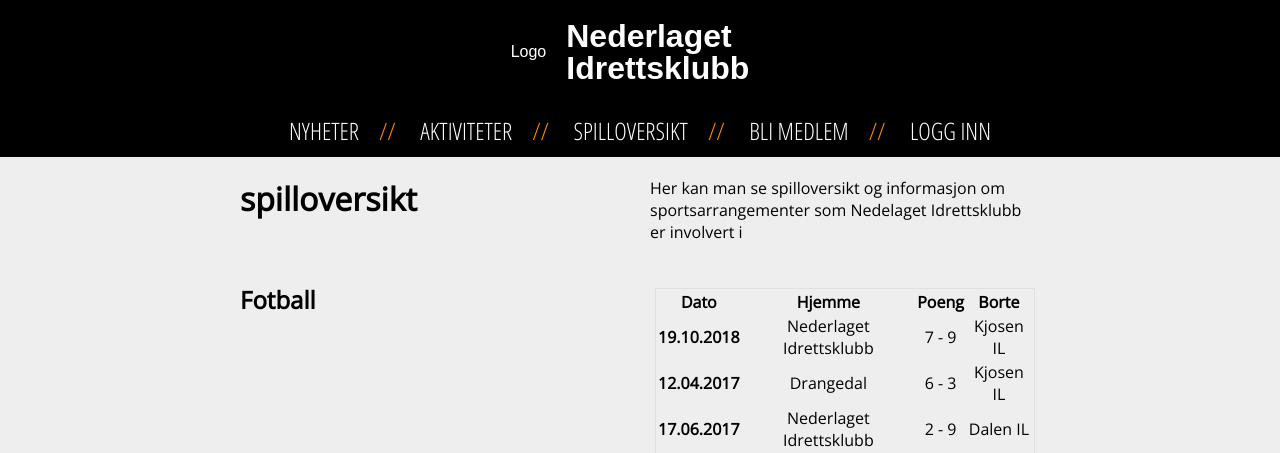
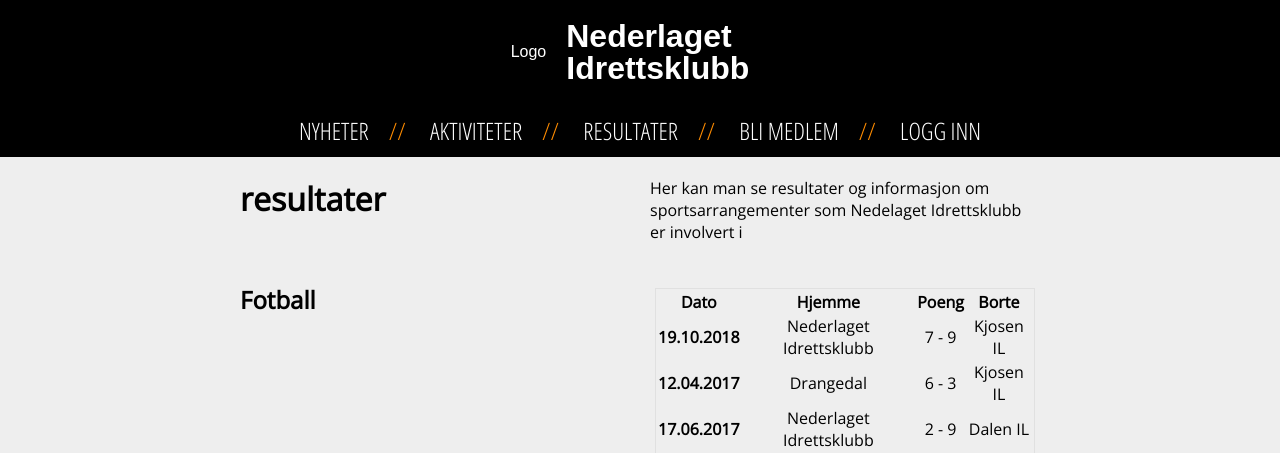
Before and after one commit to KennethLindalen/DbWeb, a PHP site: page /p/spilloversikt.php in a window 1280 px wide. Shown: the top 453 px of the page. Run offline with PHP 8.4, Linux system fonts and the light colour scheme; some web fonts are replaced.

Commit message:
Spilloversikt -> Resultater

```diff
--- a/index.php
+++ b/index.php
@@ -27,7 +27,7 @@
 				</li>
 				<li><a href="p/aktiviteter.php">Aktiviteter</a>
 				</li>
-				<li><a href="p/spilloversikt.php">Spilloversikt</a>
+				<li><a href="p/resultater.php">Resultater</a>
 				</li>
 				<li><a href="#" onClick="openRegistrerModal()">Bli medlem</a>
 				</li>
--- a/p/aktiviteter.php
+++ b/p/aktiviteter.php
@@ -27,7 +27,7 @@
 				</li>
 				<li>	<a href="aktiviteter.php">Aktiviteter</a>
 				</li>
-				<li>	<a href="spilloversikt.php">Spilloversikt</a>
+				<li>	<a href="resultater.php">Resultater</a>
 				</li>
 				<li>	<a href="#" onclick="openRegistrerModal()">Bli medlem</a>
 				</li>
--- a/p/nyheter.php
+++ b/p/nyheter.php
@@ -25,7 +25,7 @@
 				</li>
 				<li><a href="aktiviteter.php">Aktiviteter</a>
 				</li>
-				<li><a href="spilloversikt.php">Spilloversikt</a>
+				<li><a href="resultater.php">Resultater</a>
 				</li>
 				<li><a href="#" onClick="openRegistrerModal()">Bli medlem</a>
 				</li>
--- a/p/spilloversikt.php
+++ b/p/spilloversikt.php
@@ -27,7 +27,7 @@
 				</li>
 				<li>	<a href="aktiviteter.php">Aktiviteter</a>
 				</li>
-				<li>	<a href="spilloversikt.php">Spilloversikt</a>
+				<li>	<a href="resultater.php">Resultater</a>
 				</li>
 				<li>	<a href="#" onclick="openRegistrerModal()">Bli medlem</a>
 				</li>
@@ -39,9 +39,9 @@
 	</nav>
 	<main>
     <div class="container">
-      <h1>spilloversikt</h1>
+      <h1>resultater</h1>
       <p>
-        Her kan man se spilloversikt og informasjon om sportsarrangementer som Nedelaget Idrettsklubb er involvert i
+        Her kan man se resultater og informasjon om sportsarrangementer som Nedelaget Idrettsklubb er involvert i
       </p>
     </div>
 
```
